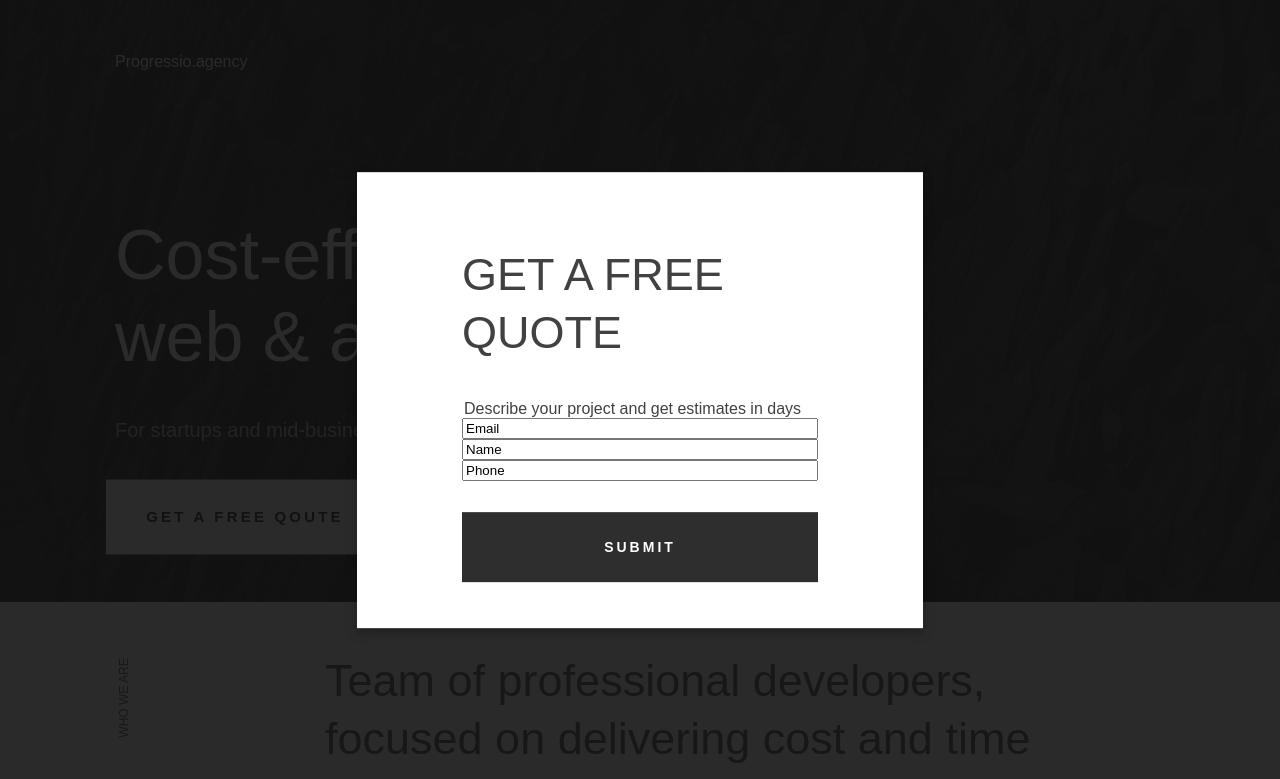
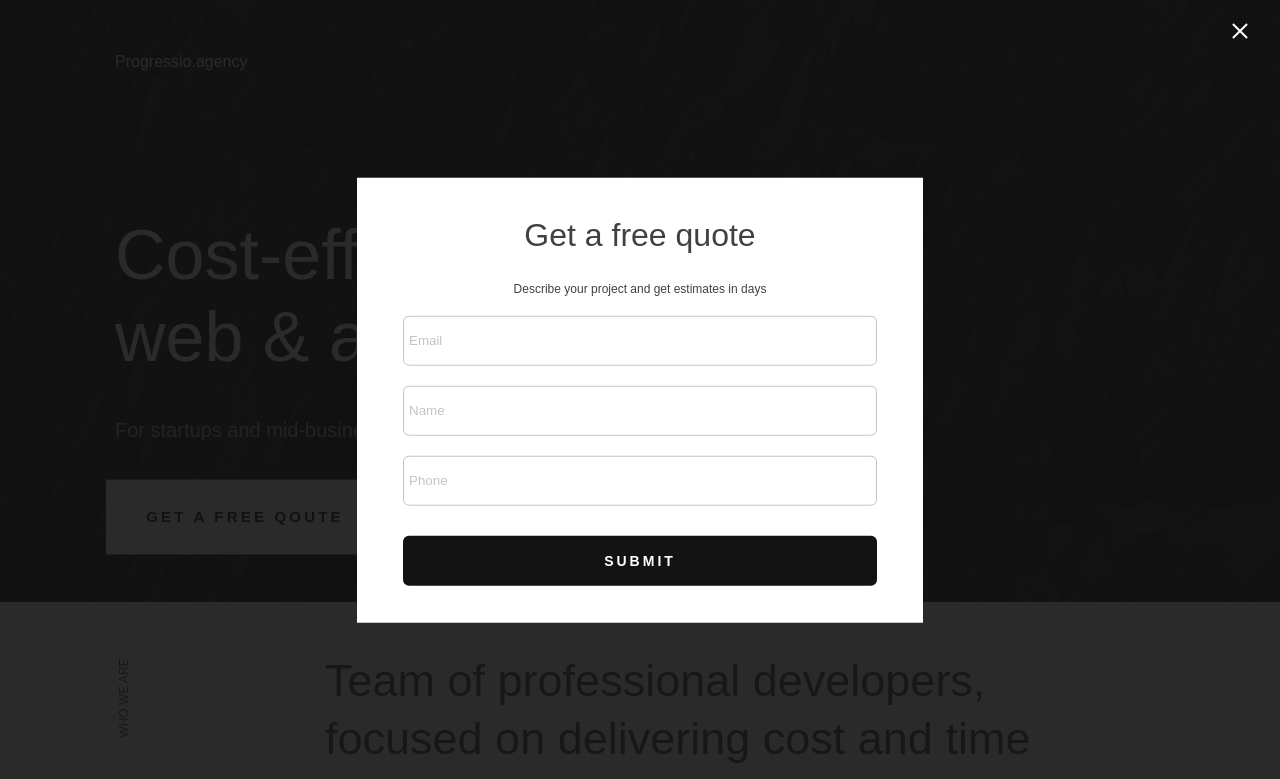
Before and after one commit to Denysmogyliuk/template-progressio-agency, a plain HTML site: page source/index.html in a window 1280 px wide. Both pictures are taken after a click on the button "GET A FREE QOUTE". Shown: the top 779 px of the page. Drawn offline with nearby package versions, Linux system fonts and the light colour scheme; files that its build step writes are made by us from their sources.

Commit message:
add decorating to modal

```diff
--- a/source/less/components/design.less
+++ b/source/less/components/design.less
@@ -4,10 +4,18 @@
   justify-content: flex-start;
   align-items: flex-start;
   position: relative;
-  background: #fcfcfc;
+  background: @main-background-color;
   min-height: 500px;
   background-image: url("../img/design-background.jpg");
+  background-repeat: no-repeat;
   background-position: center;
+  overflow: hidden;
+  width: 100%;
+  background-size: cover;
+
+  @media (min-width: @tablet-width) {
+    min-height: 600px;
+  }
 }
 
 .design__content-wrapper {
--- a/source/less/components/header.less
+++ b/source/less/components/header.less
@@ -4,6 +4,7 @@
   min-height: 572px;
   background-color: @header-background-color;
   background-image: url("../img/header-background.jpg");
+  background-size: cover;
 }
 
 .header__wrapper {
@@ -84,6 +85,6 @@
 
   &:active,
   &:focus {
-    transform: scale(1.07)
+    transform: scale(1.07);
   }
 }
--- a/source/less/components/modal.less
+++ b/source/less/components/modal.less
@@ -1,93 +1,161 @@
 .modal {
   position: fixed;
+  display: flex;
+  flex-direction: column;
   z-index: 10;
   width: 100%;
   height: 100%;
   visibility: hidden;
   opacity: 0;
-  background-color: fadeout(@header-background-color, 10%);
+  background-color: @header-background-color;
   transition: opacity 0.3s ease, visibility 0.3s ease;
+
+  @media (min-width: @tablet-width) {
+    background-color: fadeout(@header-background-color, 10%);
+  }
 }
 
 .modal--open {
   visibility: visible;
   opacity: 1;
+
+  &::before {
+    position: absolute;
+    width: 16px;
+    height: 1px;
+    top: 23px;
+    right: 40px;
+    transform: rotate(45deg);
+    background-color: @main-background-color;
+    content: "";
+    cursor: pointer;
+
+    @media (min-width: @tablet-width) {
+      width: 20px;
+      height: 2px;
+      top: 30px;
+      right: 30px;
+    }
+  }
+
+  &::after {
+    position: absolute;
+    width: 16px;
+    height: 1px;
+    top: 23px;
+    right: 40px;
+    transform: rotate(-45deg);
+    background-color: @main-background-color;
+    content: "";
+    cursor: pointer;
+
+    @media (min-width: @tablet-width) {
+      width: 20px;
+      height: 2px;
+      top: 30px;
+      right: 30px;
+    }
+  }
 }
 
 .modal__card {
-  position: absolute;
-  top: 10%;
-  left: 50%;
-  transform: translate(-50%, -50%);
-  width: 100%;
+  display: flex;
+  width: 100vw;
+  align-items: center;
+  flex-grow: 1;
+  flex-direction: column;
+  position: relative;
+  margin-top: 50px;
   box-sizing: border-box;
   background-color: @main-background-color;
-  padding: 28px 30px 46px;
-  box-shadow: 0 5px 10px rgba(0, 1, 1, 0.25);
   visibility: hidden;
   opacity: 0;
   transition: opacity 0.3s ease, visibility 0.3s ease, top 0.3s ease;
 
   @media (min-width: @tablet-width) {
+    flex-grow: 0;
     width: 566px;
-    padding: 37px 105px 46px;
+    padding: 37px 46px;
+    margin: 0;
+    top: 50%;
+    left: 50%;
+    transform: translate(-50%, -50%);
   }
 }
 
 .modal__card--open {
-  top: 50%;
   opacity: 1;
   visibility: visible;
+
+  @media (min-width: @tablet-width) {
+    top: 50%;
+  }
 }
 
 .modal__header {
   font-size: 26px;
   line-height: 32px;
   font-weight: 300;
-  text-transform: uppercase;
+  width: 280px;
+  text-align: center;
 
   @media (min-width: @tablet-width) {
+    margin-top: 0;
     font-size: 32px;
     line-height: 40px;
-  }
-
-  @media (min-width: @desktop-width) {
-    font-size: 45px;
-    line-height: 58px;
   }
 }
 
 .modal__form {
   display: flex;
   flex-direction: column;
-  margin: 0 auto;
+  width: 92vw;
+
+  @media (min-width: @tablet-width) {
+    width: 100%;
+  }
 }
 
 .modal__form-group {
   display: flex;
   flex-direction: column;
-  justify-content: space-between;
-  width: 100%;
-  margin: 0 auto;
-  margin-bottom: 31px;
   padding: 0;
+  margin: 0;
+  margin-bottom: 30px;
   border: none;
 }
 
 .modal__legend {
-  font-size: 16px;
+  margin: 0;
+  font-size: 12px;
+  text-align: center;
+}
+
+.modal__input {
+  height: 50px;
+  width: 100%;
+  padding: 5px;
+  margin-top: 20px;
+  color: @underlines-color;
+  box-sizing: border-box;
+  border: 1px solid @underlines-color;
+  border-radius: 6px;
 }
 
 .modal__submit {
   display: block;
-  height: 70px;
-  background-color: @form-button-color;
+  box-sizing: border-box;
+  min-height: 50px;
+  width: 100%;
+  margin: 0 auto;
+  background-color: @header-background-color;
   color: @header-font-color;
   text-transform: uppercase;
   font-size: 14px;
   letter-spacing: 3px;
   font-weight: 700;
   border: none;
+  border-radius: 6px;
   cursor: pointer;
   transition: transform 0.2s ease;
 
```
